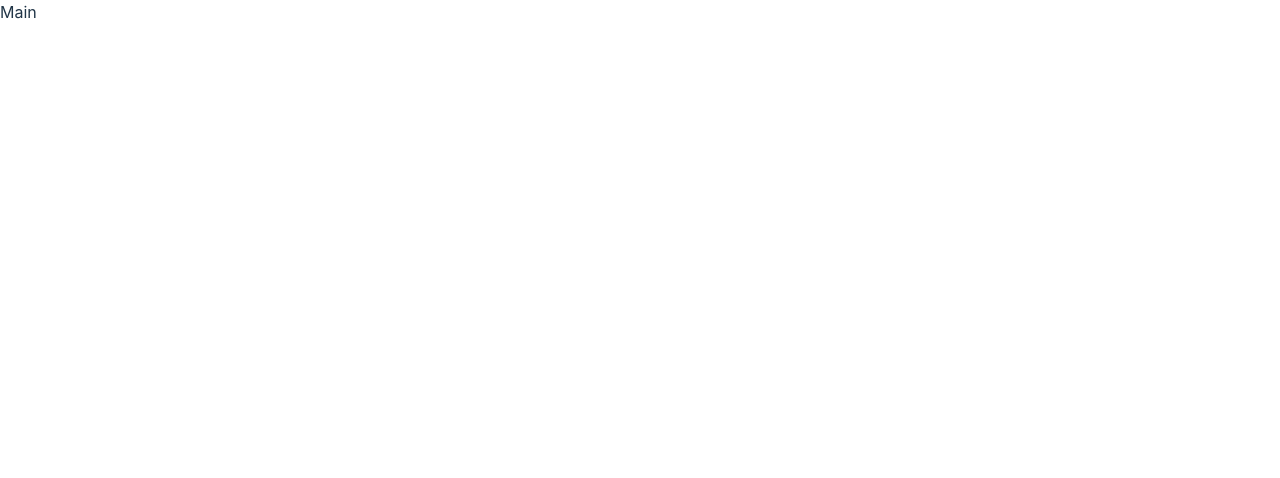
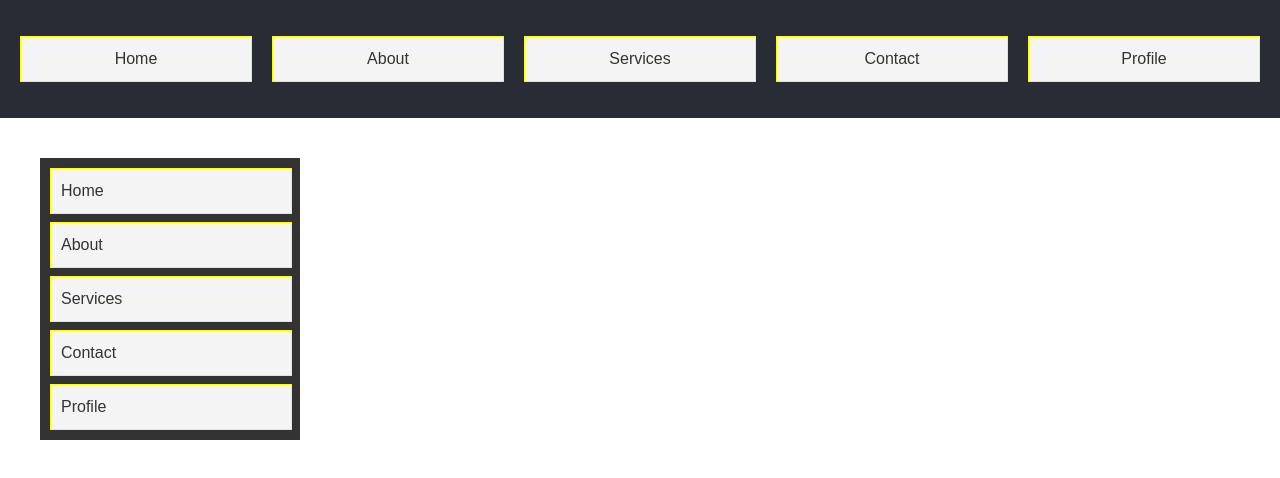
Before and after one commit to PetDavy/dnd, a React (Vite) app: page / in a window 1280 px wide. Shown: the top 478 px of the page. Built offline with nearby package versions, Linux system fonts and the light colour scheme.

Commit message:
base components

```diff
--- a/src/App.css
+++ b/src/App.css
@@ -0,0 +1,13 @@
+.App {
+  text-align: center;
+  font-family: Arial, sans-serif;
+}
+
+.content {
+  margin-top: 20px;
+}
+
+.nav-item {
+  max-width: 220px;
+  width: 100%;
+}
--- a/src/App.tsx
+++ b/src/App.tsx
@@ -1,11 +1,17 @@
-import './App.css'
+import Header from './components/Header';
+import VerticalList from './components/VerticalList';
+
+import './App.css';
 
 function App() {
   return (
-    <main>
-      Main
+    <main className="App">
+      <Header />
+      <div className="content">
+        <VerticalList />
+      </div>
     </main>
-  )
+  );
 }
 
-export default App
+export default App;
--- /dev/null
+++ b/src/components/Header.tsx
@@ -0,0 +1,13 @@
+import React from 'react';
+import Navbar from './Navbar';
+import '../styles/Header.css';
+
+const Header: React.FC = () => {
+  return (
+    <header className="header">
+      <Navbar />
+    </header>
+  );
+}
+
+export default Header;
--- /dev/null
+++ b/src/components/Navbar.tsx
@@ -0,0 +1,20 @@
+import React from 'react';
+import '../styles/Navbar.css';
+
+const Navbar: React.FC = () => {
+  const navItems = ['Home', 'About', 'Services', 'Contact', 'Profile'];
+
+  return (
+    <nav className="navbar">
+      <ul>
+        {navItems.map((item, index) => (
+          <li key={index} className="nav-item">
+            {item}
+          </li>
+        ))}
+      </ul>
+    </nav>
+  );
+}
+
+export default Navbar;
--- /dev/null
+++ b/src/components/VerticalList.tsx
@@ -0,0 +1,20 @@
+import React from 'react';
+import '../styles/VerticalList.css';
+
+const VerticalList: React.FC = () => {
+  const listItems = ['Home', 'About', 'Services', 'Contact', 'Profile'];
+
+  return (
+    <div className="vertical-list">
+      <ul>
+        {listItems.map((item, index) => (
+          <li key={index} className="nav-item">
+            {item}
+          </li>
+        ))}
+      </ul>
+    </div>
+  );
+}
+
+export default VerticalList;
--- /dev/null
+++ b/src/styles/Header.css
@@ -0,0 +1,5 @@
+.header {
+  background-color: #282c34;
+  padding: 20px;
+  color: white;
+}
--- /dev/null
+++ b/src/styles/Navbar.css
@@ -0,0 +1,16 @@
+.navbar ul {
+  list-style-type: none;
+  padding: 0;
+  display: flex;
+  gap: 20px;
+}
+
+.navbar li {
+  color: white;
+  cursor: pointer;
+  padding: 10px;
+  border: 1px solid yellow;
+  cursor: pointer;
+  background-color: #f4f4f4;
+  color: #333;
+}
--- /dev/null
+++ b/src/styles/VerticalList.css
@@ -0,0 +1,21 @@
+.vertical-list ul {
+  flex-shrink: 1;
+  list-style-type: none;
+  padding: 10px;
+  background-color: #333;
+  text-align: left;
+  margin-left: 40px;
+  margin-top: 40px;
+  display: flex;
+  flex-direction: column;
+  gap: 8px;
+  max-width: 240px;
+}
+
+.vertical-list li {
+  cursor: pointer;
+  padding: 10px;
+  border: 1px solid yellow;
+  background-color: #f4f4f4;
+  color: #333
+}
```
